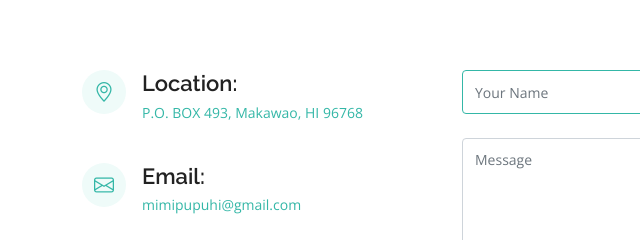
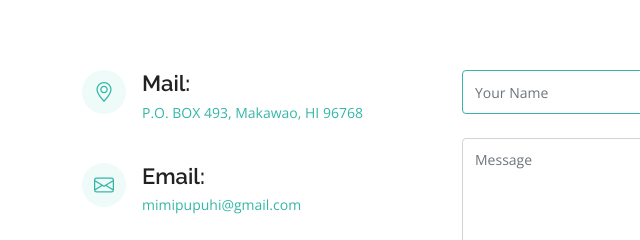
Before and after one commit to mbocon/michelle-pupuhi-portfolio, a plain HTML site: page contact.html in a window 1280 px wide. Shown: the part 196-436 px from the top of the page, 0-640 px from the left. Drawn offline with nearby package versions, Linux system fonts and the light colour scheme.

Commit message:
changes location to mail on contact page

```diff
--- a/contact.html
+++ b/contact.html
@@ -141,7 +141,7 @@
                      <div class="info">
                         <div class="address">
                            <i class="bi bi-geo-alt"></i>
-                           <h4>Location:</h4>
+                           <h4>Mail:</h4>
                            <p style="color: #34b7a7">
                               P.O. BOX 493, Makawao, HI 96768
                            </p>
```
